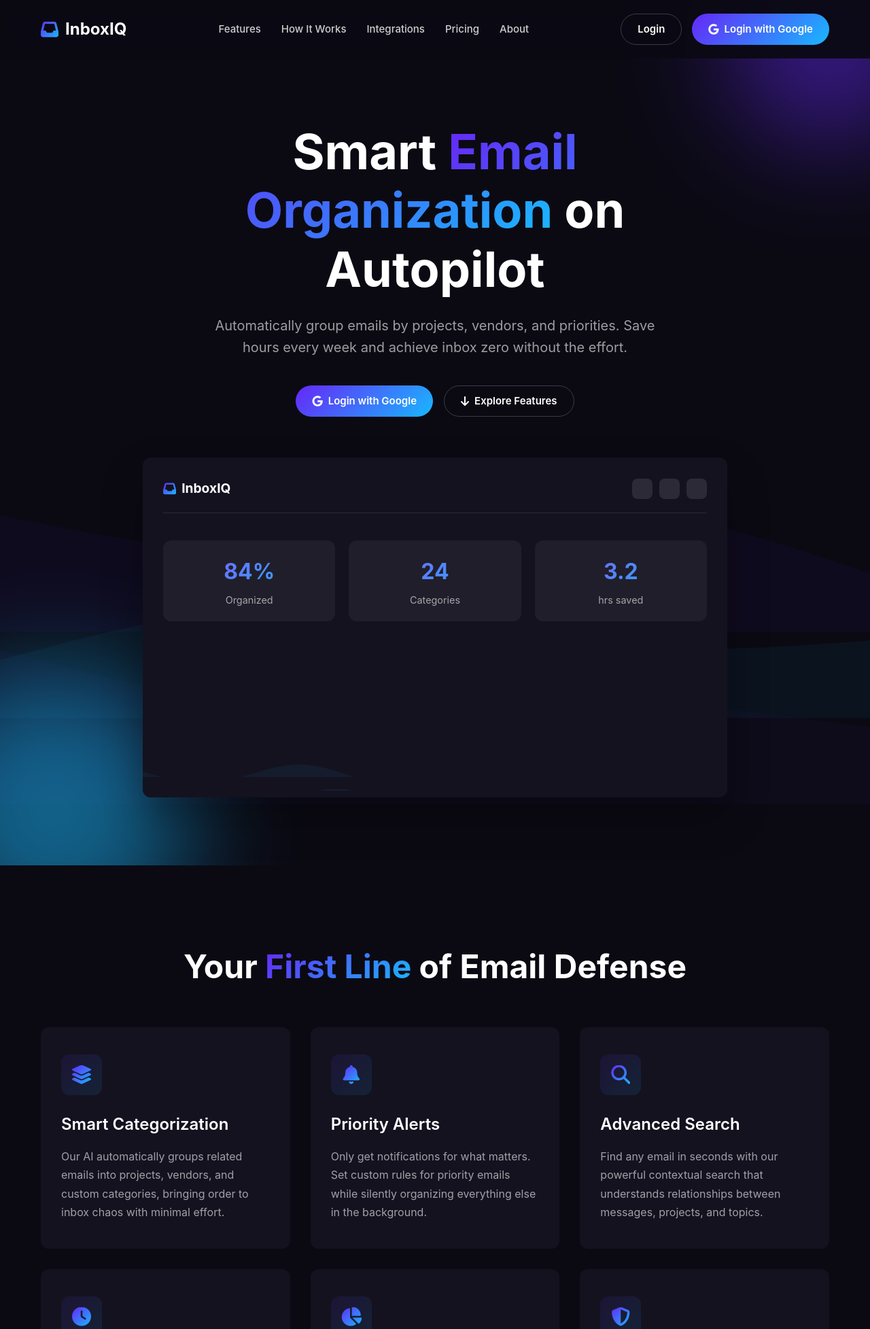
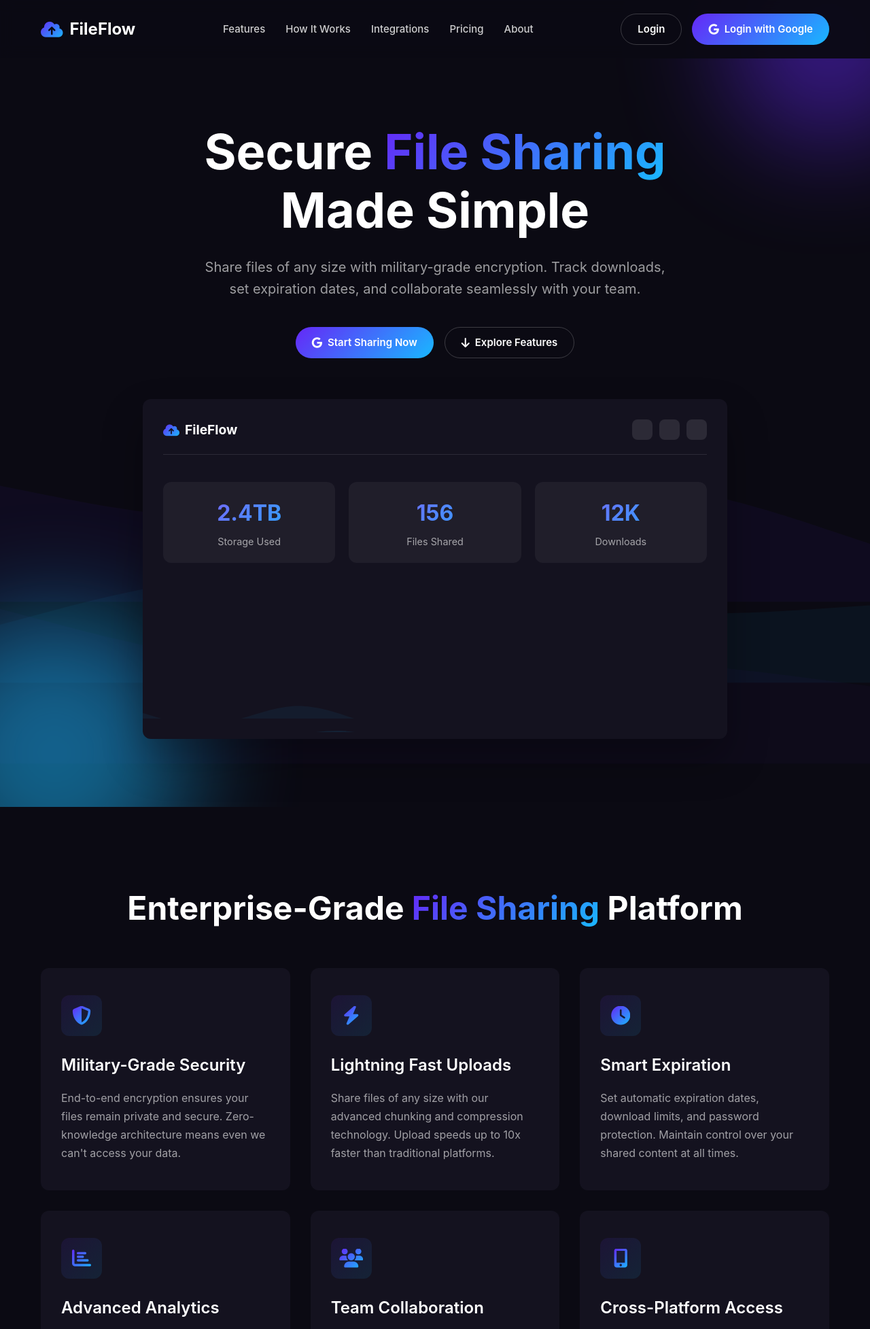
Before and after one commit to TejeswarReddy03/InboxIQ, a Flask app: page / in a window 1280 px wide. Shown: the top 1955 px of the page at 68% size. Run offline with Flask 3, Linux system fonts and the light colour scheme; some libraries are stand-ins or nearby versions.

Commit message:
Update index.html

```diff
--- a/templates/index.html
+++ b/templates/index.html
@@ -3,7 +3,7 @@
 <head>
     <meta charset="UTF-8">
     <meta name="viewport" content="width=device-width, initial-scale=1.0">
-    <title>InboxIQ | Smart Email Organization</title>
+    <title>FileFlow | Smart File Sharing Platform</title>
     <link rel="stylesheet" href="https://cdnjs.cloudflare.com/ajax/libs/font-awesome/6.4.0/css/all.min.css">
     <style>
         :root {
@@ -877,8 +877,8 @@
     <header>
         <div class="container header-container">
             <a href="#" class="logo">
-                <i class="fas fa-inbox"></i>
-                InboxIQ
+                <i class="fas fa-cloud-upload-alt"></i>
+                FileFlow
             </a>
 
             <div class="nav-links">
@@ -934,16 +934,16 @@
 
         <div class="container hero-content">
             <h1 class="hero-title">
-                Smart <span class="gradient-text">Email Organization</span> on Autopilot
+                Secure <span class="gradient-text">File Sharing</span> Made Simple
             </h1>
             <p class="hero-subtitle">
-                Automatically group emails by projects, vendors, and priorities. Save hours every week and achieve inbox zero without the effort.
+                Share files of any size with military-grade encryption. Track downloads, set expiration dates, and collaborate seamlessly with your team.
             </p>
 
             <div class="hero-buttons">
                 <a href="/login" class="btn btn-gradient">
                     <i class="fab fa-google btn-icon"></i>
-                    Login with Google
+                    Start Sharing Now
                 </a>
                 <a href="#features" class="btn btn-outline">
                     <i class="fas fa-arrow-down btn-icon"></i>
@@ -951,7 +951,6 @@
                 </a>
             </div>
 
-            <div class="dashboard-preview">
             <div class="dashboard-preview">
                 <div class="wave-container">
                     <div class="wave wave-1"></div>
@@ -961,7 +960,7 @@
                 </div>
                 <div class="dashboard-content">
                     <div class="dashboard-header">
-                            <div class="dashboard-logo"><i class="fas fa-inbox"></i> InboxIQ</div>
+                        <div class="dashboard-logo"><i class="fas fa-cloud-upload-alt"></i> FileFlow</div>
                         <div class="dashboard-actions">
                             <div class="dashboard-action"></div>
                             <div class="dashboard-action"></div>
@@ -970,17 +969,16 @@
                     </div>
                     <div class="dashboard-stats">
                         <div class="stat-card">
-                                <div class="stat-number">84%</div>
-                                <div class="stat-label">Organized</div>
+                            <div class="stat-number">2.4TB</div>
+                            <div class="stat-label">Storage Used</div>
                         </div>
                         <div class="stat-card">
-                                <div class="stat-number">24</div>
-                                <div class="stat-label">Categories</div>
+                            <div class="stat-number">156</div>
+                            <div class="stat-label">Files Shared</div>
                         </div>
                         <div class="stat-card">
-                                <div class="stat-number">3.2</div>
-                                <div class="stat-label">hrs saved</div>
-                            </div>
+                            <div class="stat-number">12K</div>
+                            <div class="stat-label">Downloads</div>
                         </div>
                     </div>
                 </div>
@@ -991,56 +989,56 @@
     <section class="features-section" id="features">
         <div class="container">
             <h2 class="section-title">
-                Your <span class="gradient-text">First Line</span> of Email Defense
+                Enterprise-Grade <span class="gradient-text">File Sharing</span> Platform
             </h2>
 
             <div class="feature-cards">
                 <div class="feature-card">
                     <div class="feature-icon">
-                        <i class="fas fa-layer-group"></i>
+                        <i class="fas fa-shield-alt"></i>
                     </div>
-                    <h3>Smart Categorization</h3>
-                    <p>Our AI automatically groups related emails into projects, vendors, and custom categories, bringing order to inbox chaos with minimal effort.</p>
+                    <h3>Military-Grade Security</h3>
+                    <p>End-to-end encryption ensures your files remain private and secure. Zero-knowledge architecture means even we can't access your data.</p>
                 </div>
 
                 <div class="feature-card">
                     <div class="feature-icon">
-                        <i class="fas fa-bell"></i>
+                        <i class="fas fa-bolt"></i>
                     </div>
-                    <h3>Priority Alerts</h3>
-                    <p>Only get notifications for what matters. Set custom rules for priority emails while silently organizing everything else in the background.</p>
-                </div>
-
-                <div class="feature-card">
-                    <div class="feature-icon">
-                        <i class="fas fa-search"></i>
-                    </div>
-                    <h3>Advanced Search</h3>
-                    <p>Find any email in seconds with our powerful contextual search that understands relationships between messages, projects, and topics.</p>
+                    <h3>Lightning Fast Uploads</h3>
+                    <p>Share files of any size with our advanced chunking and compression technology. Upload speeds up to 10x faster than traditional platforms.</p>
                 </div>
 
                 <div class="feature-card">
                     <div class="feature-icon">
                         <i class="fas fa-clock"></i>
                     </div>
-                    <h3>Time-saving Workflows</h3>
-                    <p>Create custom email workflows that handle repetitive tasks automatically, saving you hours every week and reducing email fatigue.</p>
+                    <h3>Smart Expiration</h3>
+                    <p>Set automatic expiration dates, download limits, and password protection. Maintain control over your shared content at all times.</p>
                 </div>
 
                 <div class="feature-card">
                     <div class="feature-icon">
-                        <i class="fas fa-chart-pie"></i>
+                        <i class="fas fa-chart-bar"></i>
                     </div>
-                    <h3>Email Analytics</h3>
-                    <p>Gain deep insights into your communication patterns and discover opportunities to improve your email productivity and response time.</p>
+                    <h3>Advanced Analytics</h3>
+                    <p>Track downloads, view analytics, and get insights into how your files are being accessed and shared across your organization.</p>
                 </div>
 
                 <div class="feature-card">
                     <div class="feature-icon">
-                        <i class="fas fa-shield-alt"></i>
+                        <i class="fas fa-users"></i>
                     </div>
-                    <h3>Privacy Focused</h3>
-                    <p>Your data is yours alone. We use zero-knowledge encryption and never scan your emails for advertising or third-party purposes.</p>
+                    <h3>Team Collaboration</h3>
+                    <p>Invite team members, set permissions, and collaborate on projects with granular access controls and real-time notifications.</p>
+                </div>
+
+                <div class="feature-card">
+                    <div class="feature-icon">
+                        <i class="fas fa-mobile-alt"></i>
+                    </div>
+                    <h3>Cross-Platform Access</h3>
+                    <p>Access your files from any device, anywhere. Native apps for iOS, Android, Windows, and Mac with seamless synchronization.</p>
                 </div>
             </div>
         </div>
@@ -1053,10 +1051,8 @@
                     <span class="gradient-text">Seamless</span> Integration with Your Workflow
                 </h2>
                 <p>
-                    InboxIQ works wherever you do. Integrate directly with Gmail, Outlook, and other major email providers with a single click. Our simple API also makes it easy to connect with your existing productivity tools.
+                    FileFlow integrates with your favorite productivity tools and platforms. Connect with Slack, Microsoft Teams, Google Workspace, and 100+ other applications through our powerful API.
                 </p>
-
-
 
                 <a href="#" class="btn btn-gradient">
                     <i class="fas fa-plug btn-icon"></i>
@@ -1087,27 +1083,27 @@
     <section class="how-it-works" id="how">
         <div class="container">
             <h2 class="section-title">
-                <span class="gradient-text">Using AI</span> to Stay Ahead of Email Overload
+                <span class="gradient-text">Share Files</span> in Three Simple Steps
             </h2>
 
             <div class="steps-container">
                 <div class="step-cards">
                     <div class="step-card">
                         <div class="step-number">01</div>
-                        <h3>Connect</h3>
-                        <p>Connect your email account with a single click. We support Gmail, Outlook, Yahoo, and other major email providers with secure OAuth integration.</p>
+                        <h3>Upload</h3>
+                        <p>Drag and drop files or folders into FileFlow. Our smart compression and deduplication technology optimizes storage and transfer speeds automatically.</p>
                     </div>
 
                     <div class="step-card">
                         <div class="step-number">02</div>
-                        <h3>Categorize</h3>
-                        <p>Our AI automatically analyzes your email patterns and suggests custom categories for projects, clients, subscriptions, and more.</p>
+                        <h3>Configure</h3>
+                        <p>Set permissions, expiration dates, download limits, and password protection. Customize sharing settings to match your security requirements.</p>
                     </div>
 
                     <div class="step-card">
                         <div class="step-number">03</div>
-                        <h3>Automate</h3>
-                        <p>Set up custom rules and smart filters that work silently in the background to keep your inbox organized at all times.</p>
+                        <h3>Share</h3>
+                        <p>Generate secure sharing links, send direct invitations, or embed files in your website. Track access and downloads in real-time.</p>
                     </div>
                 </div>
             </div>
@@ -1116,11 +1112,11 @@
 
     <section class="cta-section">
         <div class="container cta-container">
-            <h2 class="cta-title">Ready to Transform Your Inbox?</h2>
-            <p class="cta-subtitle">Join thousands of professionals who have reclaimed hours of their week with intelligent email organization.</p>
+            <h2 class="cta-title">Ready to Transform Your File Sharing?</h2>
+            <p class="cta-subtitle">Join thousands of teams who trust FileFlow for secure, fast, and reliable file sharing.</p>
             <a href="/login" class="btn btn-gradient">
                 <i class="fab fa-google btn-icon"></i>
-                Login with Google
+                Start Sharing for Free
             </a>
         </div>
     </section>
@@ -1129,11 +1125,11 @@
         <div class="container footer-container">
             <div class="footer-brand">
                 <a href="#" class="logo">
-                    <i class="fas fa-inbox"></i>
-                    InboxIQ
+                    <i class="fas fa-cloud-upload-alt"></i>
+                    FileFlow
                 </a>
                 <p>
-                    InboxIQ helps busy professionals achieve inbox zero through AI-powered email organization. Save time, reduce stress, and never miss an important message again.
+                    FileFlow provides enterprise-grade file sharing with military-level security. Share files of any size, track downloads, and collaborate with your team securely.
                 </p>
                 <div class="footer-social">
                     <a href="#"><i class="fab fa-twitter"></i></a>
@@ -1147,9 +1143,9 @@
                 <h4>Product</h4>
                 <a href="#">Features</a>
                 <a href="#">Pricing</a>
-                <a href="#">Integrations</a>
-                <a href="#">Roadmap</a>
-                <a href="#">Updates</a>
+                <a href="#">Enterprise</a>
+                <a href="#">API</a>
+                <a href="#">Security</a>
             </div>
 
             <div class="footer-links">
@@ -1166,13 +1162,13 @@
                 <a href="#">Help Center</a>
                 <a href="#">Community</a>
                 <a href="#">Developers</a>
-                <a href="#">API Docs</a>
                 <a href="#">Status</a>
+                <a href="#">Changelog</a>
             </div>
         </div>
 
         <div class="copyright">
-            <p>&copy; 2025 InboxIQ. All rights reserved.</p>
+            <p>&copy; 2025 FileFlow. All rights reserved.</p>
         </div>
     </footer>
 
@@ -1219,7 +1215,7 @@
             });
         });
 
-        // Animation on scroll (basic implementation)
+        // Animation on scroll
         const animateElements = document.querySelectorAll('.feature-card, .step-card');
 
         function checkPosition() {
@@ -1232,8 +1228,6 @@
                 }
             });
         }
-
-
 
         animateElements.forEach(element => {
             element.style.opacity = '0';
@@ -1274,11 +1268,12 @@ const observer = new IntersectionObserver((entries) => {
                     const element = entry.target;
                     const value = element.innerText;
 
-            // Handle percentage values
-            if (value.includes('%')) {
-                animateCounter(element, 0, parseInt(value), '%');
+                    if (value.includes('TB')) {
+                        animateCounter(element, 0, 2.4, 'TB');
+                    } else if (value.includes('K')) {
+                        animateCounter(element, 0, 12, 'K');
                     } else {
-                animateCounter(element, 0, parseFloat(value), '');
+                        animateCounter(element, 0, parseInt(value), '');
                     }
 
                     observer.unobserve(element);
@@ -1291,8 +1286,8 @@ statNumbers.forEach(stat => {
         });
 
         function animateCounter(element, start, end, suffix) {
-    const duration = 2000; // ms
-    const frameDuration = 1000 / 60; // 60fps
+            const duration = 2000;
+            const frameDuration = 1000 / 60;
             const totalFrames = Math.round(duration / frameDuration);
             const countIncrement = (end - start) / totalFrames;
 
@@ -1303,10 +1298,10 @@ function animateCounter(element, start, end, suffix) {
                 frame++;
                 currentCount += countIncrement;
 
-        if (suffix === '%' || Number.isInteger(end)) {
+                if (suffix === 'TB' || suffix === 'K') {
+                    element.textContent = currentCount.toFixed(1) + suffix;
+                } else {
                     element.textContent = Math.floor(currentCount) + suffix;
-        } else {
-            element.textContent = currentCount.toFixed(1) + suffix;
                 }
 
                 if (frame === totalFrames) {
@@ -1315,59 +1310,6 @@ function animateCounter(element, start, end, suffix) {
                 }
             }, frameDuration);
         }
-
-// Add active state to nav links on scroll
-const sections = document.querySelectorAll('section[id]');
-const navLinks = document.querySelectorAll('.nav-links a, .mobile-nav-links a');
-
-window.addEventListener('scroll', () => {
-    let current = '';
-
-    sections.forEach(section => {
-        const sectionTop = section.offsetTop;
-        const sectionHeight = section.clientHeight;
-
-        if (window.scrollY >= (sectionTop - 200)) {
-            current = section.getAttribute('id');
-        }
-    });
-
-    navLinks.forEach(link => {
-        link.classList.remove('active');
-        if (link.getAttribute('href') === '#' + current) {
-            link.classList.add('active');
-            link.style.color = 'var(--text-white)';
-        } else {
-            link.style.color = '';
-        }
-    });
-});
-
-// Form submission placeholder (if there's a form on the page)
-const formElements = document.querySelectorAll('form');
-
-formElements.forEach(form => {
-    form.addEventListener('submit', (e) => {
-        e.preventDefault();
-
-        // Show loading state
-        const submitButton = form.querySelector('button[type="submit"]');
-        if (submitButton) {
-            const originalText = submitButton.innerHTML;
-            submitButton.innerHTML = '<i class="fas fa-spinner fa-spin"></i> Processing...';
-            submitButton.disabled = true;
-
-            // Simulate form submission
-            setTimeout(() => {
-                submitButton.innerHTML = '<i class="fas fa-check"></i> Success!';
-
-                // Reset form
-                setTimeout(() => {
-                    form.reset();
-                    submitButton.innerHTML = originalText;
-                    submitButton.disabled = false;
-                }, 2000);
-            }, 1500);
-        }
-    });
-});
+    </script>
+</body>
+</html>
```
Lines whose indentation alone changed are shown as unchanged.
